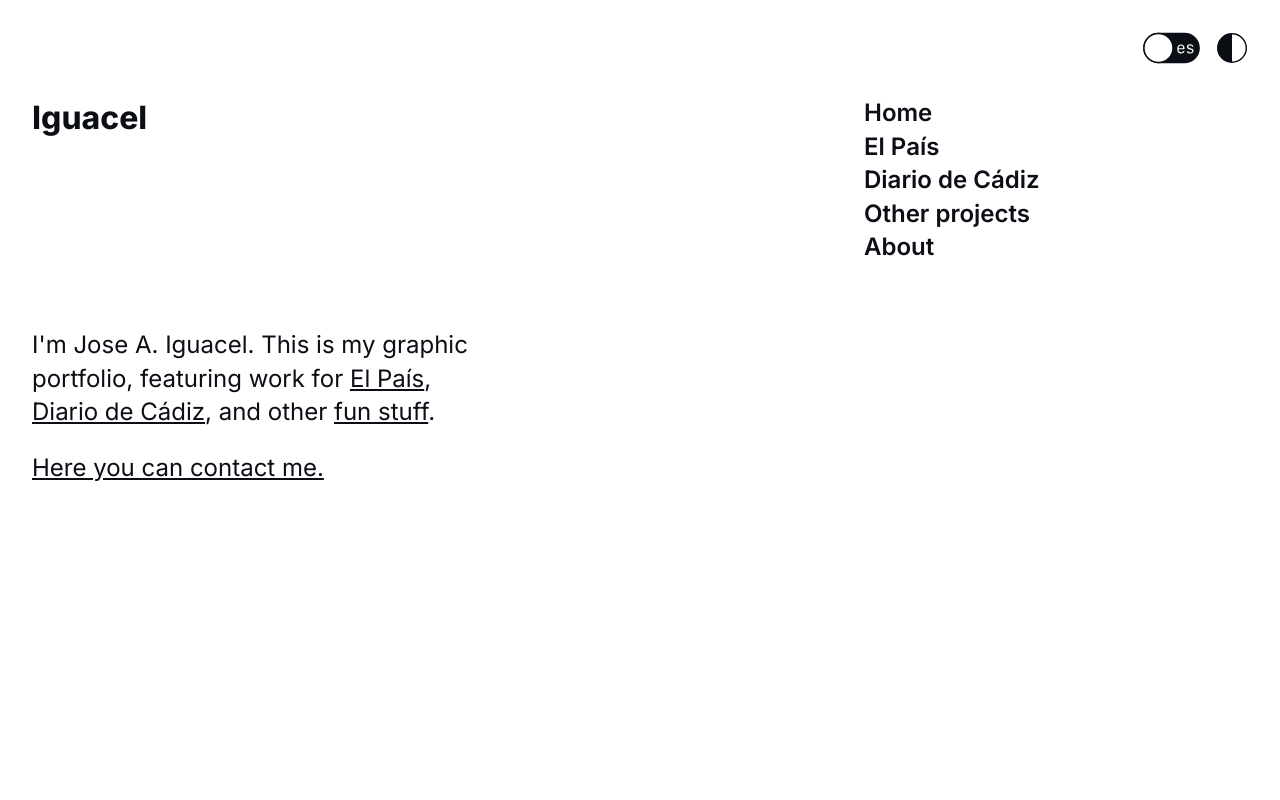
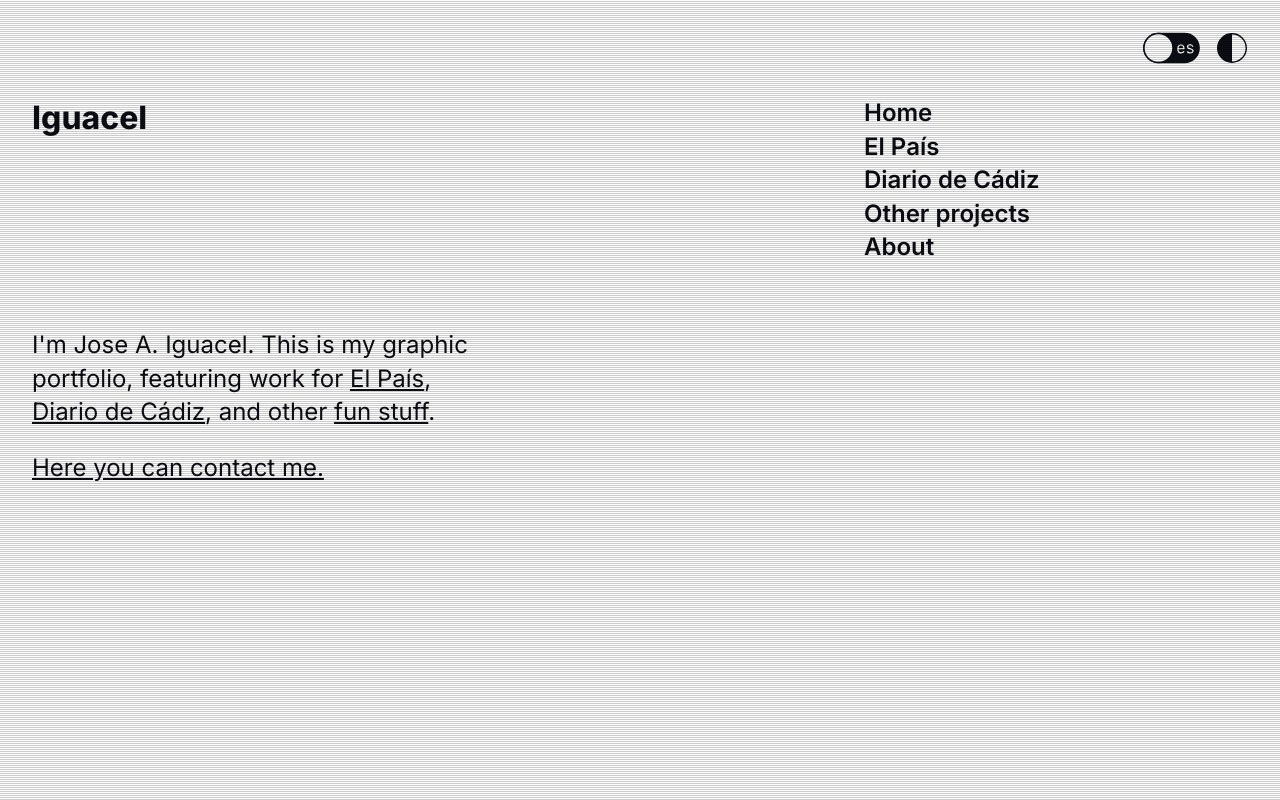
Before and after one commit to iguacel/iguacel-pf, a SvelteKit app: page / in a window 1280 px wide. Built offline with nearby package versions, Linux system fonts and the light colour scheme.

Commit message:
scanlines

```diff
--- a/src/routes/+layout.svelte
+++ b/src/routes/+layout.svelte
@@ -28,6 +28,8 @@
 <ToggleTheme />
 <ToggleLang />
 
+<div class="scanlines"></div>
+
 <div class="app">
 	<main>
 		<slot />
--- a/static/global.css
+++ b/static/global.css
@@ -22,6 +22,18 @@
 	position: relative;
 	width: 100%;
 	/* scrollbar-gutter: stable both-edges; */
+}
+
+.scanlines {
+	position: absolute;
+    top: 0;
+    right: 0;
+    bottom: 0;
+    left: 0;
+    background: linear-gradient(#0000 50%, #0003 50%);
+    background-size: 100% 2px;
+    pointer-events: none;
+	min-height: 100vh;
 }
 
 body[data-theme="light"] {
```
